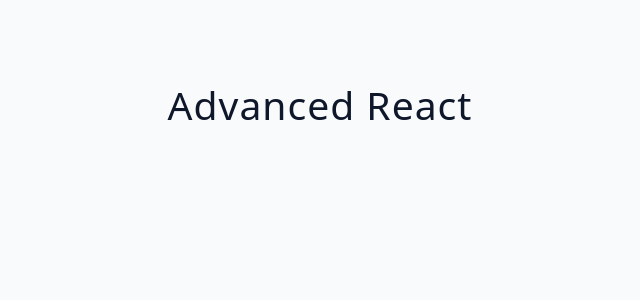
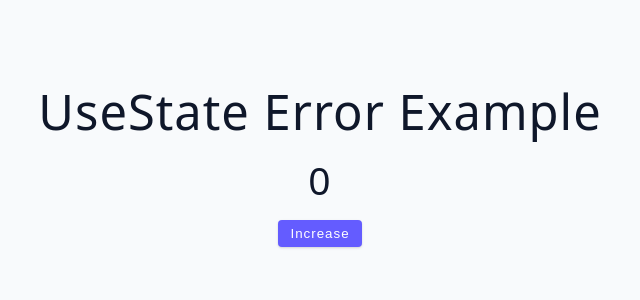
Before and after one commit to BousninaHamda/react-hooks, a React (Vite) app: page / in a window 1280 px wide. Shown: the top 300 px of the page, without its empty margins (320-960 px from the left). Built offline with nearby package versions, Linux system fonts and the light colour scheme.

Commit message:
useState-basics

```diff
--- a/src/App.jsx
+++ b/src/App.jsx
@@ -1,7 +1,9 @@
+import UseStateBasics from "./hooks/01-useState/01-useState-basics";
+
 function App() {
   return (
     <div className="container">
-      <h2>Advanced React</h2>
+      <UseStateBasics />
     </div>
   );
 }
--- /dev/null
+++ b/src/hooks/01-useState/01-useState-basics.jsx
@@ -0,0 +1,18 @@
+import { useState } from "react";
+
+function UseStateBasics() {
+  const [count, setCount] = useState(0);
+  const handleClick = () => {
+    setCount(count + 1);
+  };
+  return (
+    <div>
+      <h1>UseState Error Example</h1>
+      <h2>{count}</h2>
+      <button type="button" onClick={handleClick} className="btn">
+        increase
+      </button>
+    </div>
+  );
+}
+export default UseStateBasics;
--- a/src/main.jsx
+++ b/src/main.jsx
@@ -1,4 +1,3 @@
-import { StrictMode } from "react";
 import { createRoot } from "react-dom/client";
 import "./index.css";
 import App from "./App.jsx";
```
